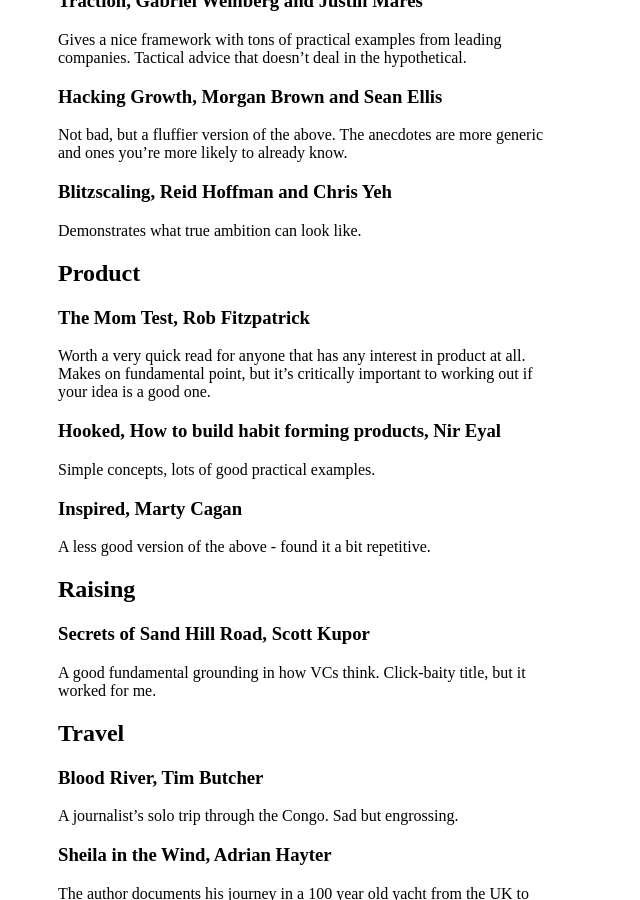
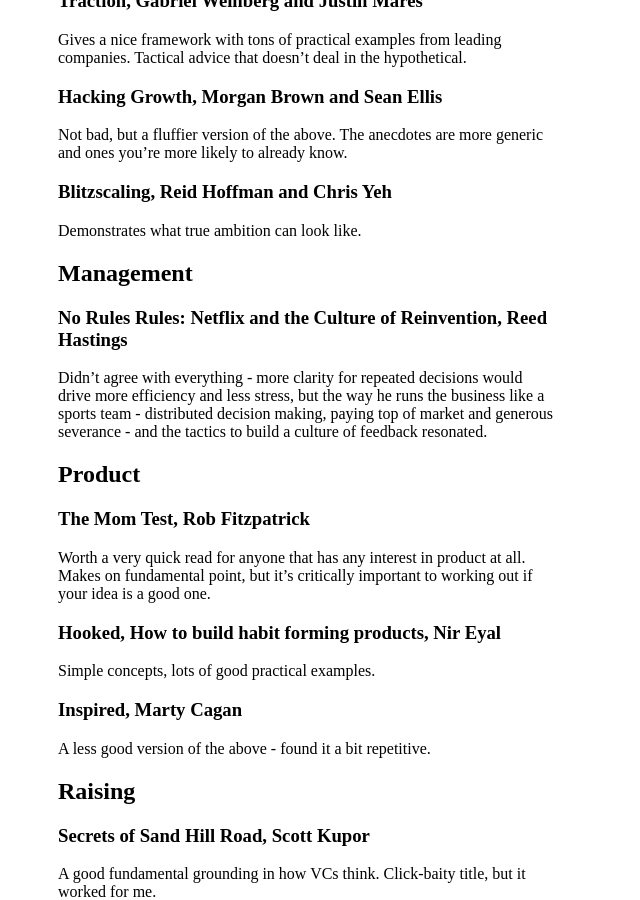
Before and after one commit to jamesefhawkins/jamesefhawkins.github.io, a Jekyll site: the page built from reading/index.md, in a window 1280 px wide and 900 px high, scrolled down 464 px. Shown: the whole window, without its empty margins (0-640 px from the left). Built offline with Jekyll 4.4.1, drawn with Linux system fonts in a browser that asks for light colours.

Commit message:
added no rules rules book

```diff
--- a/reading/index.md
+++ b/reading/index.md
@@ -25,6 +25,12 @@
 ### Blitzscaling, Reid Hoffman and Chris Yeh
 
 Demonstrates what true ambition can look like.
+
+## Management
+
+### No Rules Rules: Netflix and the Culture of Reinvention, Reed Hastings
+
+Didn't agree with everything - more clarity for repeated decisions would drive more efficiency and less stress, but the way he runs the business like a sports team - distributed decision making, paying top of market and generous severance - and the tactics to build a culture of feedback resonated.
 
 ## Product
 
```
